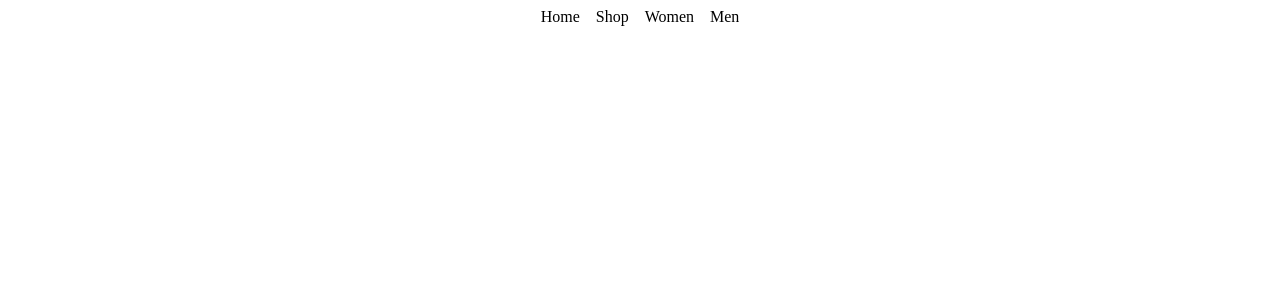
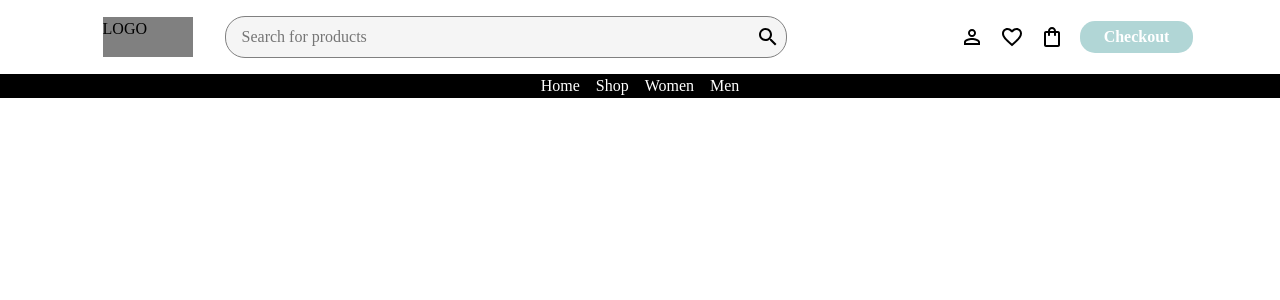
Before and after one commit to Spaceflyy/shoppingCart, a React (Vite) app: page / in a window 1280 px wide. Shown: the top 300 px of the page. Built offline with nearby package versions, Linux system fonts and the light colour scheme.

Commit message:
add search bar and styling

```diff
--- a/package.json
+++ b/package.json
@@ -11,6 +11,10 @@
 		"preview": "vite preview"
 	},
 	"dependencies": {
+		"@emotion/react": "^11.11.4",
+		"@emotion/styled": "^11.11.5",
+		"@mui/icons-material": "^5.15.15",
+		"@mui/material": "^5.15.15",
 		"react": "^18.2.0",
 		"react-dom": "^18.2.0",
 		"react-router-dom": "^6.22.3"
--- a/src/App.jsx
+++ b/src/App.jsx
@@ -1,7 +1,12 @@
-import NavBar from "../src/components/navBar/navBar";
-
+import NavBar from "./components/navBar/NavBar";
+import SearchBar from "./components/searchBar/SearchBar";
 function App() {
-	return <NavBar />;
+	return (
+		<>
+			<SearchBar />
+			<NavBar />
+		</>
+	);
 }
 
 export default App;
--- a/src/components/navBar/navBar.jsx
+++ b/src/components/navBar/NavBar.jsx
@@ -4,10 +4,10 @@ export default function NavBar() {
 	return (
 		<nav className={styles.nav}>
 			<ul className={styles.navList}>
-				<li>Home</li>
-				<li>Shop</li>
-				<li>Women</li>
-				<li>Men</li>
+				<li className={styles.hover}>Home</li>
+				<li className={styles.hover}>Shop</li>
+				<li className={styles.hover}>Women</li>
+				<li className={styles.hover}>Men</li>
 			</ul>
 		</nav>
 	);
--- a/src/components/navBar/NavStyles.module.css
+++ b/src/components/navBar/NavStyles.module.css
@@ -1,6 +1,9 @@
 .nav {
 	display: flex;
 	justify-content: center;
+	background-color: black;
+	margin: 0;
+	padding: 0;
 }
 
 .navList {
@@ -9,4 +12,11 @@
 	list-style-type: none;
 	margin: 0;
 	padding: 0;
+	color: white;
 }
+
+.hover:hover {
+	color: black;
+	background-color: white;
+	cursor: pointer;
+}
--- /dev/null
+++ b/src/components/searchBar/SearchBar.jsx
@@ -0,0 +1,33 @@
+import styles from "./SearchBarStyles.module.css";
+import SearchIcon from "@mui/icons-material/Search";
+import PersonOutlineOutlinedIcon from "@mui/icons-material/PersonOutlineOutlined";
+import FavoriteBorderOutlinedIcon from "@mui/icons-material/FavoriteBorderOutlined";
+import ShoppingBagOutlinedIcon from "@mui/icons-material/ShoppingBagOutlined";
+export default function SearchBar() {
+	return (
+		<div className={styles.topBar}>
+			<div className={styles.searchContainer}>
+				<div className={styles.logoPlaceholder}>LOGO</div>
+				<label htmlFor="search" className={styles.visuallyhidden}>
+					Search for products:
+				</label>
+				<input
+					placeholder="Search for products"
+					className={styles.search}
+					type="text"
+					name="search"
+					id="search"
+				/>
+				<button aria-label="search button" className={styles.button}>
+					<SearchIcon></SearchIcon>
+				</button>
+			</div>
+			<div className={styles.checkoutContainer}>
+				<PersonOutlineOutlinedIcon></PersonOutlineOutlinedIcon>
+				<FavoriteBorderOutlinedIcon></FavoriteBorderOutlinedIcon>
+				<ShoppingBagOutlinedIcon></ShoppingBagOutlinedIcon>
+				<button className={styles.checkoutButton}>Checkout</button>
+			</div>
+		</div>
+	);
+}
--- /dev/null
+++ b/src/components/searchBar/SearchBarStyles.module.css
@@ -0,0 +1,82 @@
+.topBar {
+	display: flex;
+	align-items: center;
+	justify-content: space-around;
+}
+
+.logoPlaceholder {
+	background-color: grey;
+	height: 40px;
+	width: 90px;
+}
+
+.searchContainer {
+	display: flex;
+	position: relative;
+	align-items: center;
+	gap: 2rem;
+	width: 700px;
+	padding: 1rem 0 1rem 1rem;
+}
+.search {
+	flex: 1;
+	width: 100px;
+	border-radius: 20px;
+	padding: 0.5rem 0 0.5rem 1rem;
+	background-color: rgb(245, 245, 245);
+	border: grey solid 1px;
+}
+
+.search:focus,
+.search:hover {
+	background-color: white;
+}
+.button {
+	position: absolute;
+	display: flex;
+
+	right: 1px;
+	background-color: rgba(255, 255, 255, 0);
+	border: none;
+	cursor: pointer;
+}
+
+.checkoutContainer {
+	display: grid;
+	grid-auto-flow: column;
+	gap: 1rem;
+	align-items: center;
+}
+
+.checkoutButton {
+	composes: button;
+	position: static;
+	background-color: rgb(177, 214, 214);
+	padding: 0.25rem 1.5rem 0.25rem 1.5rem;
+	border-radius: 15px;
+	color: white;
+	font-weight: 600;
+}
+.visuallyhidden {
+	border: 0;
+	clip: rect(0 0 0 0);
+	height: 1px;
+	margin: -1px;
+	overflow: hidden;
+	padding: 0;
+	position: absolute;
+	width: 1px;
+}
+/*
+
+.searchIcon {
+	position: absolute;
+	right: 1px;
+	margin: 5px;
+}
+.inputField {
+	display: flex;
+	align-items: center;
+	position: relative;
+	width: max-content;
+} */
--- /dev/null
+++ b/src/cssReset.css
@@ -0,0 +1,62 @@
+/*
+  1. Use a more-intuitive box-sizing model.
+*/
+*,
+*::before,
+*::after {
+	box-sizing: border-box;
+}
+/*
+    2. Remove default margin
+  */
+* {
+	margin: 0;
+}
+/*
+    Typographic tweaks!
+    3. Add accessible line-height
+    4. Improve text rendering
+  */
+body {
+	line-height: 1.5;
+	-webkit-font-smoothing: antialiased;
+}
+/*
+    5. Improve media defaults
+  */
+img,
+picture,
+video,
+canvas,
+svg {
+	display: block;
+	max-width: 100%;
+}
+/*
+    6. Remove built-in form typography styles
+  */
+input,
+button,
+textarea,
+select {
+	font: inherit;
+}
+/*
+    7. Avoid text overflows
+  */
+p,
+h1,
+h2,
+h3,
+h4,
+h5,
+h6 {
+	overflow-wrap: break-word;
+}
+/*
+    8. Create a root stacking context
+  */
+#root,
+#__next {
+	isolation: isolate;
+}
--- a/src/main.jsx
+++ b/src/main.jsx
@@ -1,6 +1,7 @@
 import React from "react";
 import ReactDOM from "react-dom/client";
 import App from "./App.jsx";
+import "./cssReset.css";
 
 ReactDOM.createRoot(document.getElementById("root")).render(
 	<React.StrictMode>
```
Also changed, not shown: 1 other file (tests, documents, lock files or other folders).
